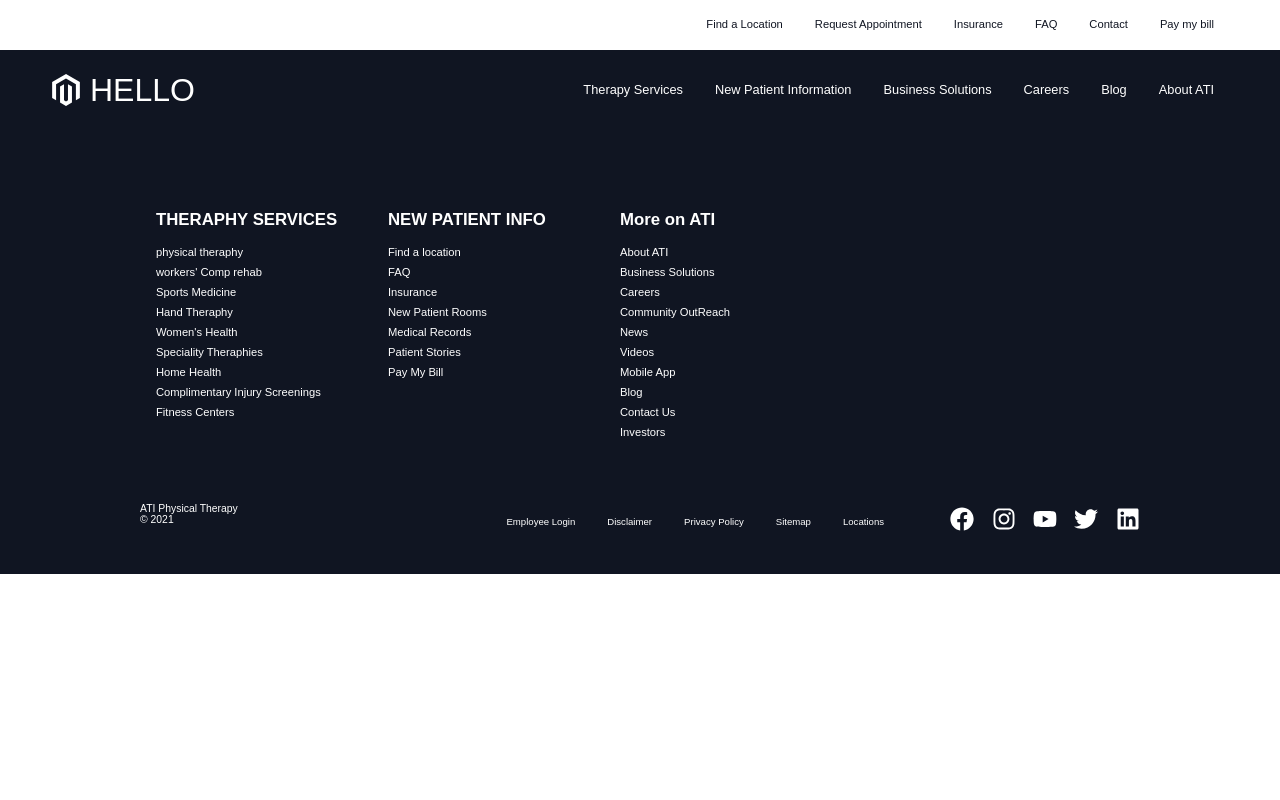
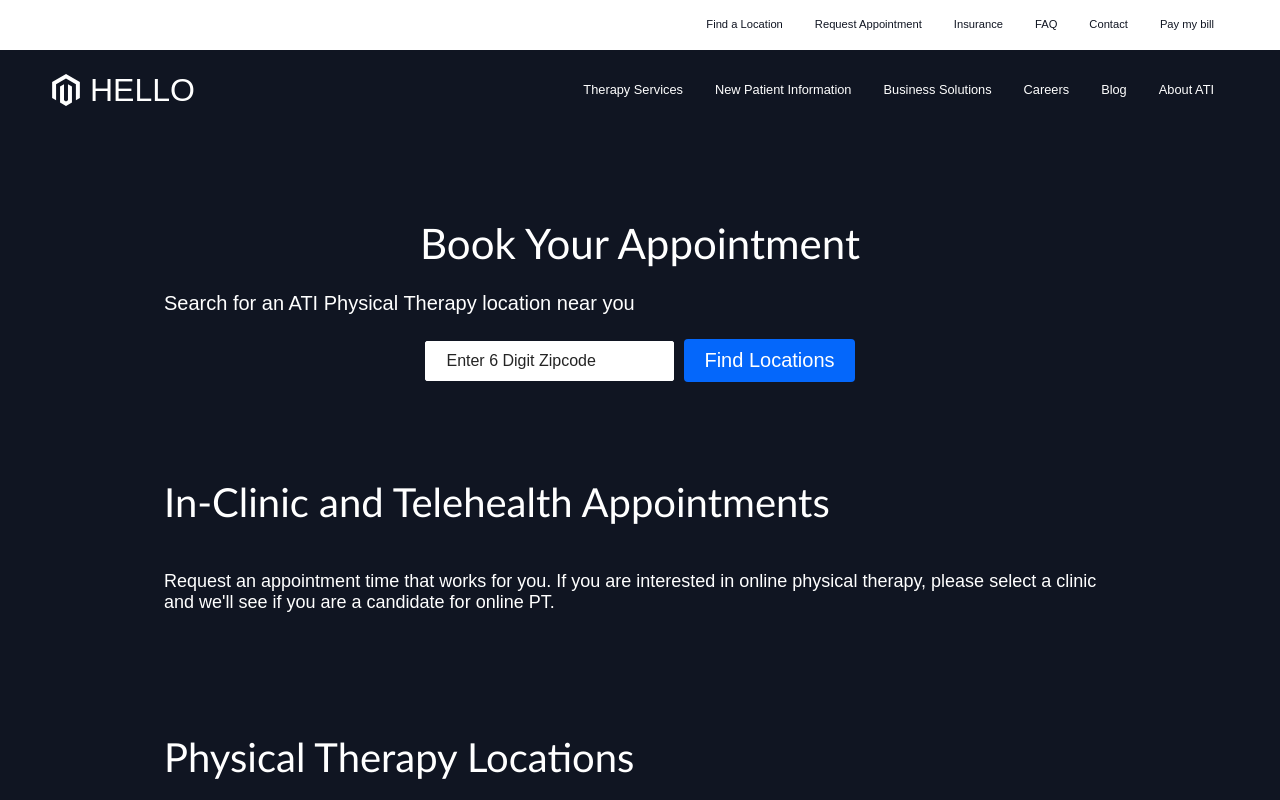
Before and after one commit to mesingaram/major-project, a React (Create React App) app in the folder major-project/: page /appointment in a window 1280 px wide. Shown: the top 800 px of the page. Built offline with nearby package versions, Linux system fonts and the light colour scheme; the HTML template or start-up script is replaced by a standard one.

Commit message:
Appointment page

```diff
--- a/major-project/src/App.js
+++ b/major-project/src/App.js
@@ -13,6 +13,7 @@
 import Billpayment from './components/page/Billpayment';
 import FindLocation from './pages/FindLocation/FindLocation'
 import Disclaimer from './pages/Disclaimer/Disclaimer';
+import Appointment from './pages/Appointment/Appointment';
 
 function App() {
   return (
@@ -24,6 +25,7 @@
       <Switch>
         <Route path='/' exact component={Home} />
         <Route path='/find-location' exact component={FindLocation} />
+        <Route path='/appointment' component={Appointment} />
         <Route path='/services' component={Services} />
         <Route path='/products' component={Products} />
         <Route path='/sign-up' component={SignUp} />
--- /dev/null
+++ b/major-project/src/pages/Appointment/Appointment.elements.js
@@ -0,0 +1,70 @@
+import styled from 'styled-components';
+
+export const Container = styled.div`
+  background-color: #101522;
+  padding: 4rem 0 2rem 0;
+  display: flex;
+  flex-direction: column;
+  justify-content: center;
+  align-items: center;
+`;
+export const Subscription = styled.section`
+  display: flex;
+  flex-direction: column;
+  justify-content: center;
+  margin-bottom: 24px;
+  padding: 24px;
+  color: #fff;
+  width: 1000px;
+`;
+export const SubHeading = styled.p`
+  font-family: 'Trebuchet MS', 'Lucida Sans Unicode', 'Lucida Grande',
+    'Lucida Sans', Arial, sans-serif;
+  margin-bottom: 24px;
+  font-size: 42px;
+  text-align: center;
+`;
+
+export const SubHeading2 = styled.p`
+  font-family: 'Trebuchet MS', 'Lucida Sans Unicode', 'Lucida Grande',
+    'Lucida Sans', Arial, sans-serif;
+  margin-bottom: 24px;
+  font-size: 40px;
+`;
+
+export const SubText = styled.p`
+  margin-bottom: 24px;
+  font-size: 20px;
+`;
+
+export const SubText2 = styled.p`
+  margin-bottom: 24px;
+  font-size: 18px;
+`;
+
+export const Form = styled.form`
+  display: flex;
+  justify-content: center;
+  align-items: center;
+  @media screen and (max-width: 820px) {
+    flex-direction: column;
+    width: 80%;
+  }
+`;
+
+export const FormInput = styled.input`
+  padding: 10px 20px;
+  border-radius: 2px;
+  margin-right: 10px;
+  outline: none;
+  border: none;
+  font-size: 16px;
+  border: 1px solid #fff;
+  &::placeholder {
+    color: #242424;
+  }
+  @media screen and (max-width: 820px) {
+    width: 100%;
+    margin: 0 0 16px 0;
+  }
+`;
--- /dev/null
+++ b/major-project/src/pages/Appointment/Appointment.js
@@ -0,0 +1,44 @@
+import React from 'react';
+import { Button } from '../../globalStyles';
+import {
+    Container,
+    Subscription,
+    SubHeading,
+    SubHeading2,
+    SubText,
+    SubText2,
+    Form,
+    FormInput
+} from './Appointment.elements'
+
+const Appointment = () => {
+    return (
+        <Container>
+            <Subscription>
+                <SubHeading>
+                    Book Your Appointment
+       </SubHeading>
+                <SubText>Search for an ATI Physical Therapy location near you</SubText>
+                <Form>
+                    <FormInput name='email' type='text' placeholder='Enter 6 Digit Zipcode' />
+                    <Button fontBig>Find Locations</Button>
+                </Form>
+                <SubHeading2><br/><br/>In-Clinic and Telehealth Appointments</SubHeading2>
+                <SubText2>
+                <br/>
+                Request an appointment time that works for you.
+                 If you are interested in online physical therapy, please select a clinic and we'll see if you are a candidate for online PT. </SubText2>
+                 <SubHeading2><br/><br/>Physical Therapy Locations</SubHeading2>
+                <SubText2>
+                <br/>
+                With over 850+ locations nationwide, we are the largest physical therapy company under one brand.  </SubText2>
+                 <SubHeading2><br/><br/>Accepting Most Insurance</SubHeading2>
+                <SubText2>
+                <br/>
+                We accept virtually all major insurance carriers and verify your coverage.  </SubText2>
+            </Subscription>
+        </Container>
+    )
+}
+
+export default Appointment
```
